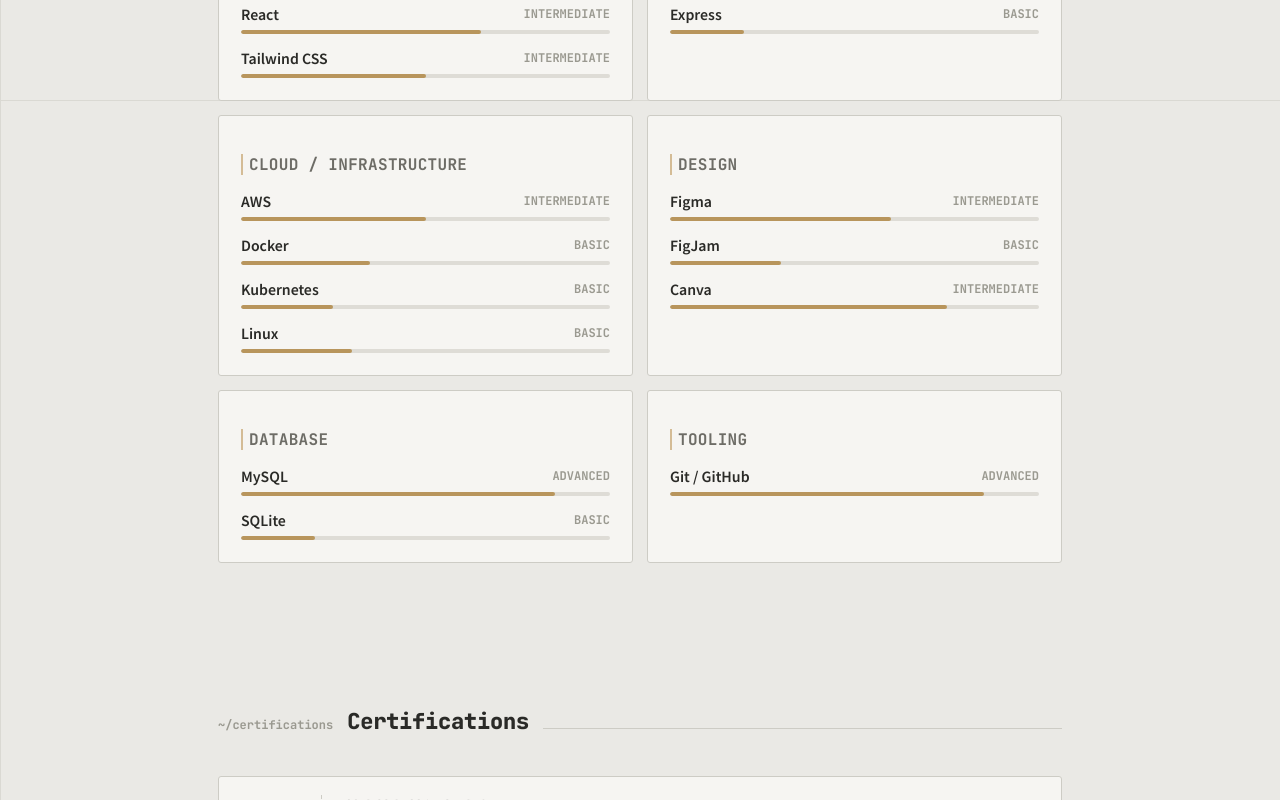
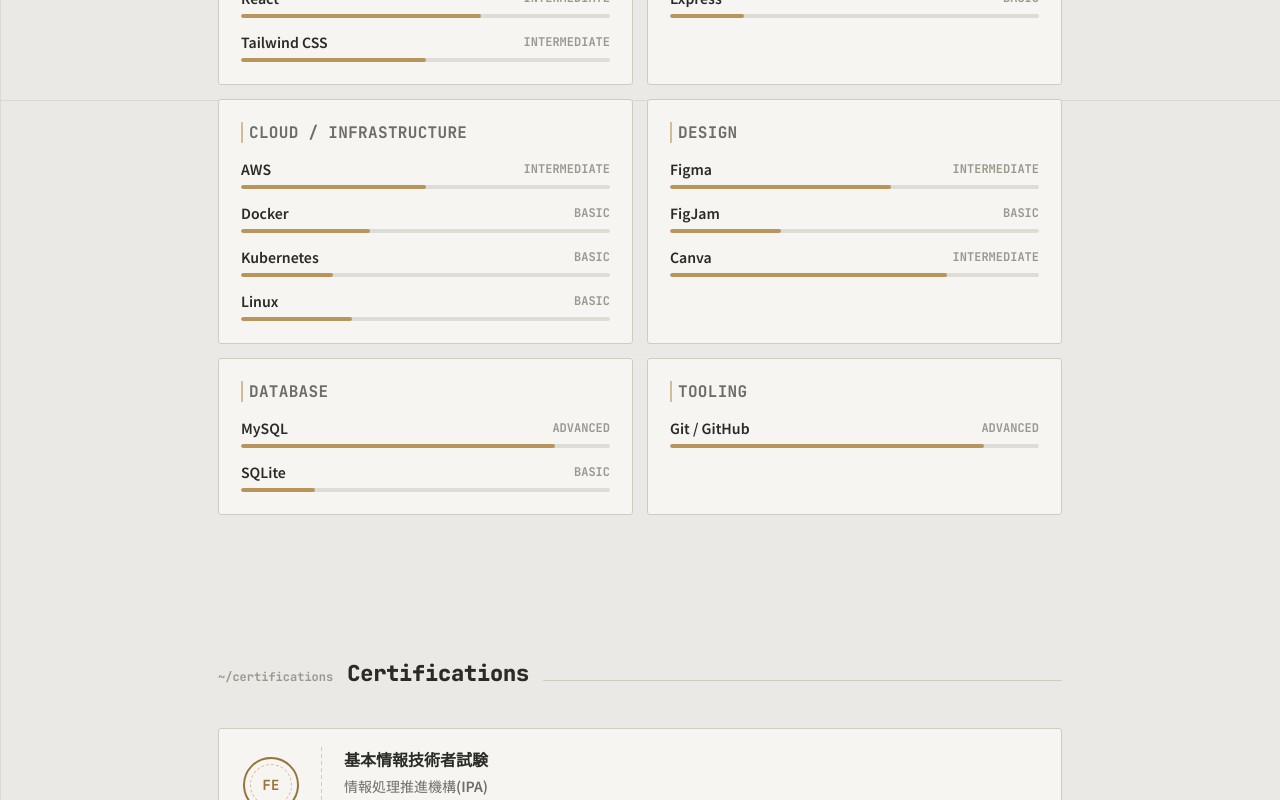
Before and after one commit to RUSK-0211/rusk-portfolio, a React (Vite) app: page / in a window 1280 px wide. Shown: the part 1500-2300 px from the top of the page. Built offline with nearby package versions, Linux system fonts and the light colour scheme.

Commit message:
見出しを降順に整理

```diff
--- a/src/components/DirSection/DirSection.tsx
+++ b/src/components/DirSection/DirSection.tsx
@@ -4,10 +4,10 @@
 export default function DirSection({ label, desc, cards, bordered }: DirSectionProps) {
     return (
         <div className={`dir-section ${bordered ? "dir-section-bordered" : ""}`}>
-            <div className="dir-label">
+            <h2 className="dir-label">
                 <span className="dir-label-arrow">▸</span>
                 {label}
-            </div>
+            </h2>
 
             <p className="dir-desc">{desc}</p>
 
--- a/src/components/SectionTitle/SectionTitle.tsx
+++ b/src/components/SectionTitle/SectionTitle.tsx
@@ -8,7 +8,7 @@
     return (
         <div className="section-title">
             <span className="section-title-path">{path}</span>
-            <span className="section-title-text">{title}</span>
+            <h2 className="section-title-text">{title}</h2>
             <span className="section-title-line" />
         </div>
     )
--- a/src/styles/global.css
+++ b/src/styles/global.css
@@ -25,6 +25,10 @@
   color: var(--ink);
   font-family: var(--sans);
   -webkit-font-smoothing: antialiased;
+}
+
+h1, h2, h3 {
+  margin: 0;
 }
 
 .shell {
```
